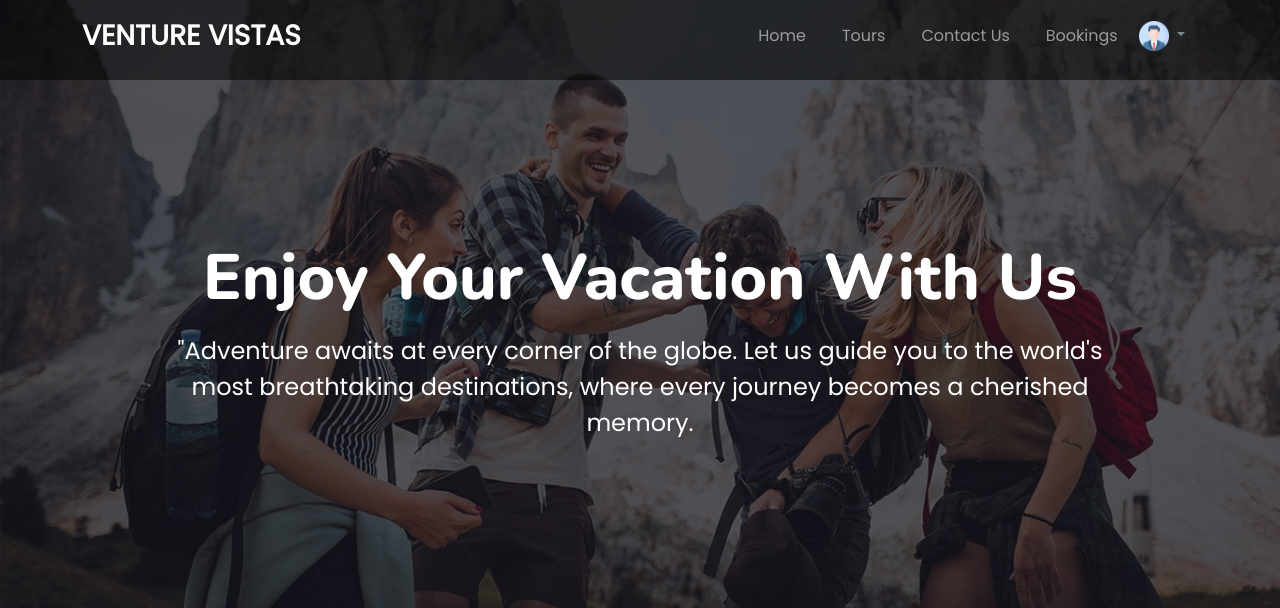
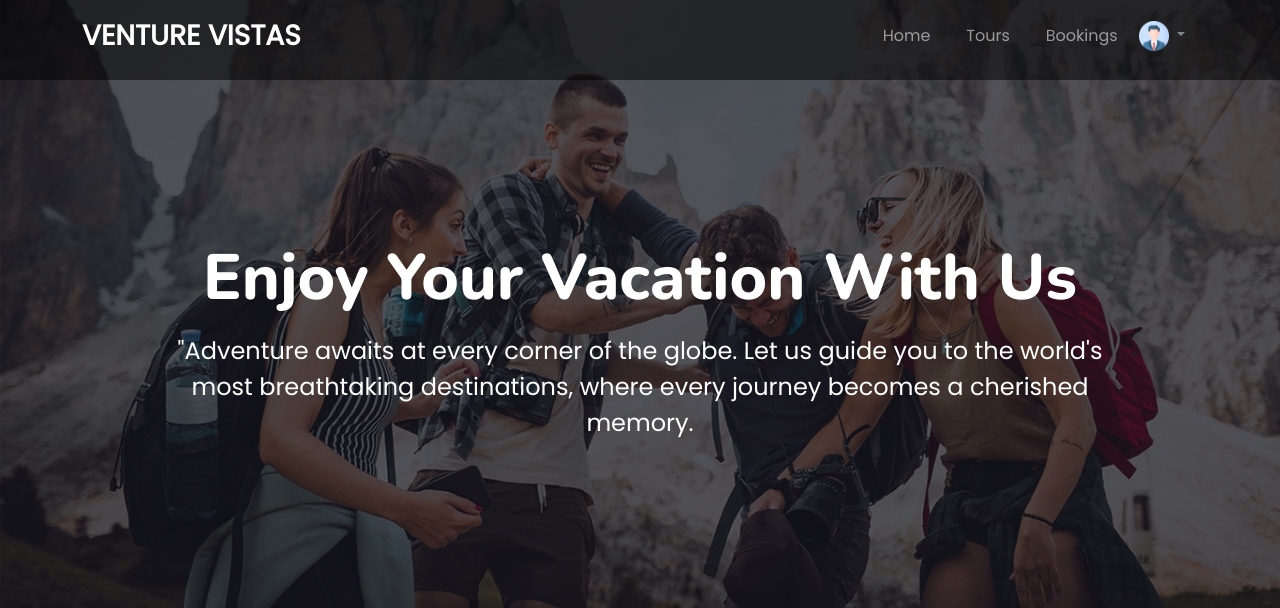
Before and after one commit to elgit2024/V-V-Tours, a Django app: page /userHome in a window 1280 px wide. Shown: the top 608 px of the page. Run offline with Django 4.2, Linux system fonts and the light colour scheme; a user stored in the database is signed in; data comes from the database, SQL or seed files in the repository; both versions use the stored data as it was after the commit; some libraries are stand-ins or nearby versions.

Commit message:
first commit

```diff
--- a/Tourism/template/User/Booking.html
+++ b/Tourism/template/User/Booking.html
@@ -111,9 +111,6 @@
 						</li>
 						<li class="nav-item @@services__active">
 							<a class="nav-link" href="{% url 'user_packages' %}">packages</a>
-						</li>
-						<li class="nav-item @@contact__active">
-							<a class="nav-link" href="{% url 'user_contact' %}">Contact</a>
 						</li>
             <li class="nav-item @@contact__active">
 							<a class="nav-link" href="{% url 'userviewbookings' %}">Bookings</a>
--- a/Tourism/template/User/UserHome.html
+++ b/Tourism/template/User/UserHome.html
@@ -35,10 +35,7 @@
 						<li class="nav-item @@services__active">
 							<a class="nav-link" href="{% url 'user_packages' %}">Tours</a>
 						</li>
-						<li class="nav-item @@contact__active">
-							<a class="nav-link" href="{% url 'user_contact' %}">Contact Us</a>
-						</li>
-            <li class="nav-item @@contact__active">
+                        <li class="nav-item @@contact__active">
 							<a class="nav-link" href="{% url 'userviewbookings' %}">Bookings</a>
 						</li>
 
--- a/Tourism/template/User/contact.html
+++ b/Tourism/template/User/contact.html
@@ -28,9 +28,6 @@
 						</li>
 						<li class="nav-item @@services__active">
 							<a class="nav-link" href="{% url 'packages' %}">Tours</a>
-						</li>
-						<li class="nav-item @@contact__active">
-							<a class="nav-link" href="{% url 'user_contact' %}">Contact Us</a>
 						</li>
 						<li class="nav-item ">
               <div style="margin-top: 7px;" class="dropdown">
```
Also changed, not shown: Tourism/db.sqlite3.
